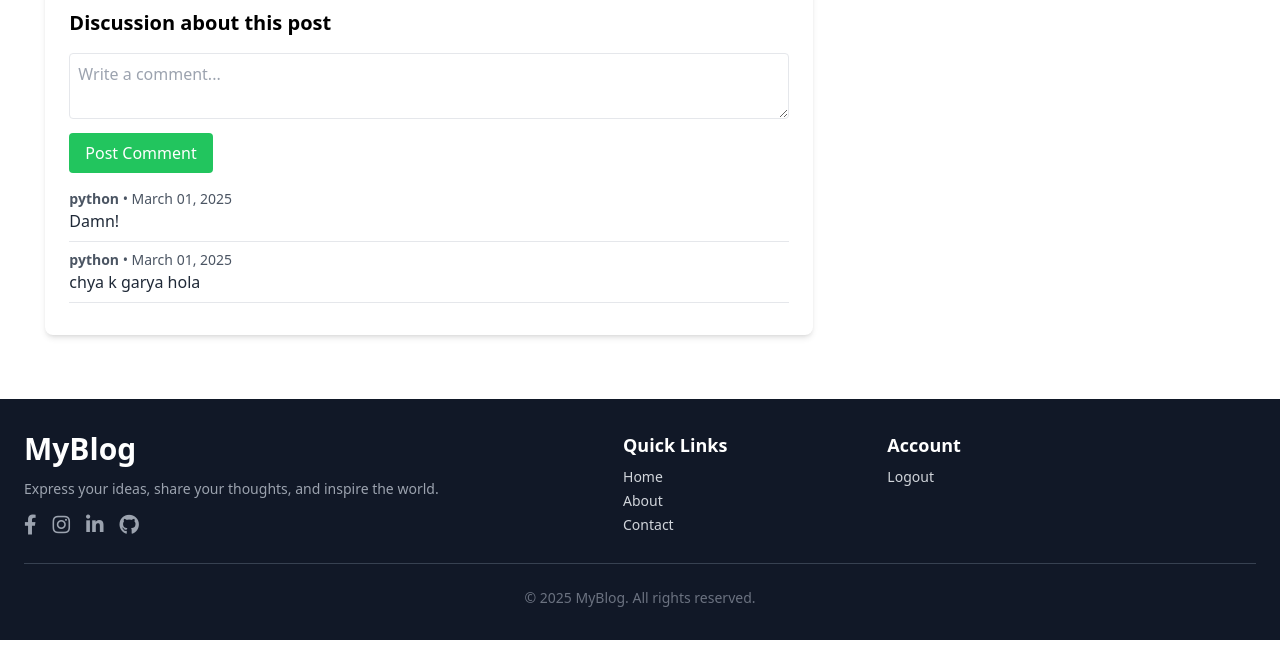
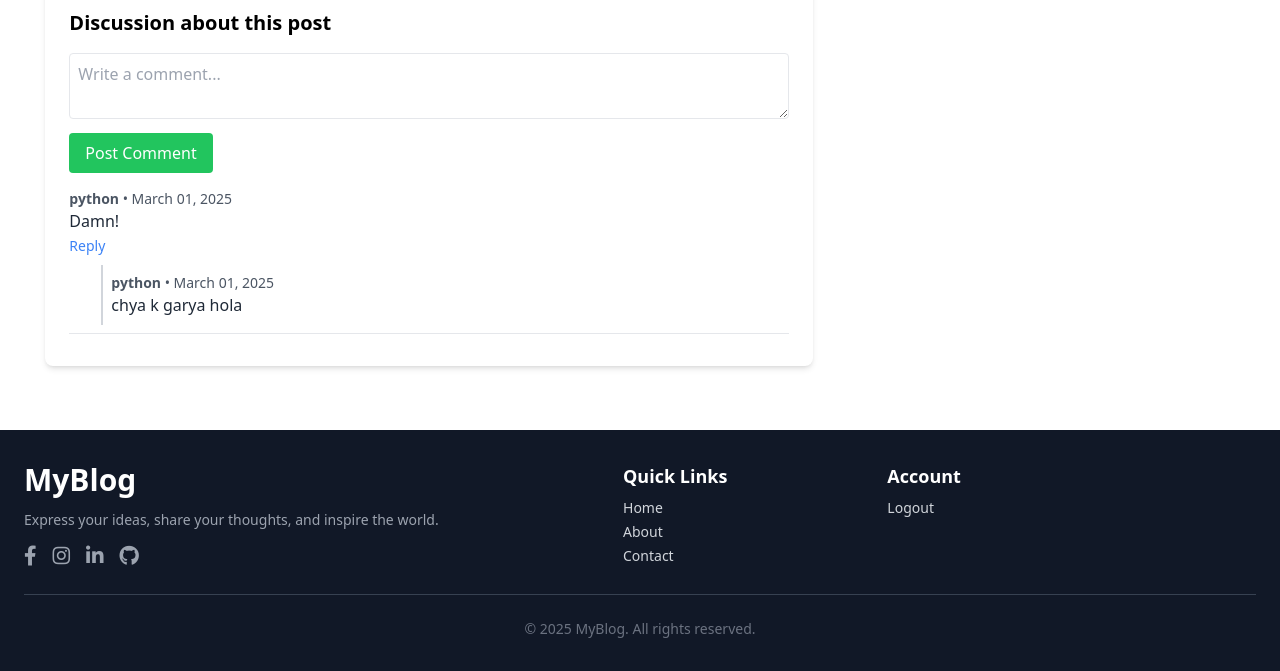
Before and after one commit to saradjung/BlogSite, a Django app: page /blog/1 in a window 1280 px wide. Shown: the part 1977-2648 px from the top of the page. Before the commit the page ends 2617 px from the top, so only its background shows below. Run offline with Django 5.2, Linux system fonts and the light colour scheme; a user stored in the database is signed in; data comes from the database, SQL or seed files in the repository; both versions use the stored data as it was after the commit; tables that the repository leaves empty hold one stand-in row (values such as "Sample post"); some libraries are stand-ins or nearby versions.

Commit message:
Implemented Comment Reply Feature For Authenticated User Only

```diff
--- a/blog_project/blog/models.py
+++ b/blog_project/blog/models.py
@@ -31,6 +31,10 @@ class Comment(models.Model):
     user = models.ForeignKey(User, on_delete=models.CASCADE)
     content = models.TextField()
     created_at = models.DateTimeField(auto_now_add=True)
+    parent = models.ForeignKey('self', null=True, blank=True, on_delete=models.CASCADE, related_name="replies")
+
+    def is_reply(self):
+        return self.parent is not None
 
     def __str__(self):
         return f"{self.user} commented on {self.post}"
--- a/blog_project/blog/templates/author_posts.html
+++ b/blog_project/blog/templates/author_posts.html
@@ -14,7 +14,6 @@
 
             <div class="p-4">
                 <h2 class="text-xl font-semibold text-gray-800 mt-2">{{ post.title }}</h2>
-            <p class="text-gray-700">{{ post.content|truncatechars:100 }}</p>
                 <a href="{% url 'blog' post.id %}" class="text-blue-500 hover:underline">Read More...</a>
             </div>
         </div>
@@ -23,5 +22,4 @@
         {% endfor %}
     </div>
 </div>
-</div>
 {% endblock %}
--- a/blog_project/blog/templates/singleblog.html
+++ b/blog_project/blog/templates/singleblog.html
@@ -2,7 +2,6 @@
 {% block title %}{{ post.title }}{% endblock %}
 
 {% block content %}
-
 <div class="container mx-auto flex flex-col md:flex-row gap-0">
     <div class="md:w-2/3">
         <div class="max-w-3xl mx-auto bg-white p-6 rounded-lg shadow-md mt-20" style="margin-right: 2.5rem;">
@@ -70,23 +69,48 @@
                     </form>
                 {% endif %}
             </div>
+
+
             <hr class="my-6">
+
             <div id="comment-section" class="mt-6">
                 <h2 class="text-xl font-semibold">Discussion about this post</h2>
+
                 {% if user.is_authenticated %}
                     <form action="{% url 'add_comment' post.id %}" method="POST" class="mt-4">
                         {% csrf_token %}
                         <textarea name="content" class="w-full p-2 border rounded" placeholder="Write a comment..." required></textarea>
+                        <input type="hidden" name="parent_id" value="">  <!-- Hidden field for replies -->
                         <button type="submit" class="mt-2 px-4 py-2 bg-green-500 text-white rounded">Post Comment</button>
                     </form>
                 {% else %}
                     <p><a href="{% url 'login' %}" class="text-blue-500">Log in</a> to comment.</p>
                 {% endif %}
+
                 <div class="mt-4">
-                    {% for comment in post.comments.all %}
+                    {% for comment in comments %}
                         <div class="border-b pb-2 mb-2">
                             <p class="text-sm text-gray-600"><strong>{{ comment.user.username }}</strong> • {{ comment.created_at|date:"F d, Y" }}</p>
                             <p class="text-gray-800">{{ comment.content }}</p>
+
+                            {% if user.is_authenticated %}
+                                <button class="text-blue-500 text-sm hover:underline reply-btn" data-comment-id="{{ comment.id }}">Reply</button>
+
+                                <form action="{% url 'add_comment' post.id %}" method="POST" class="hidden reply-form mt-2" data-parent-id="{{ comment.id }}">
+                                    {% csrf_token %}
+                                    <textarea name="content" class="w-full p-2 border rounded" placeholder="Write a reply..." required></textarea>
+                                    <input type="hidden" name="parent_id" value="{{ comment.id }}">
+                                    <button type="submit" class="mt-2 px-4 py-2 bg-blue-500 text-white rounded">Post Reply</button>
+                                </form>
+                            {% endif %}
+
+                            <!-- Display Replies -->
+                            {% for reply in comment.replies.all %}
+                                <div class="ml-8 mt-2 p-2 border-l-2 border-gray-300">
+                                    <p class="text-sm text-gray-600"><strong>{{ reply.user.username }}</strong> • {{ reply.created_at|date:"F d, Y" }}</p>
+                                    <p class="text-gray-800">{{ reply.content }}</p>
+                                </div>
+                            {% endfor %}
                         </div>
                     {% empty %}
                         <p class="text-gray-500">No comments yet.</p>
@@ -95,11 +119,10 @@
             </div>
         </div>
     </div>
-
     <aside class="md:w-1/3 space-y-8 mt-[100px]" >  <div class="bg-white p-4 shadow-lg rounded-lg">
-            <h3 class="text-xl font-semibold text-center border-b pb-2">Top Authors</h3>
-            <div class="space-y-4 mt-4">
-                {% for author_data in top_authors %}
+        <h3 class="text-xl font-semibold text-center border-b pb-2">Top Authors</h3>
+        <div class="space-y-4 mt-4">
+            {% for author_data in top_authors %}
                 {% if author_data.author %}
                     <a href="{% url 'author_posts' username=author_data.author %}" class="flex items-center space-x-4 hover:bg-gray-100 p-2 rounded-lg">
                         <div class="w-12 h-12 flex justify-center items-center bg-gray-300 rounded-full border-2 border-indigo-500">
@@ -131,5 +154,15 @@
     </aside>
 </div>
 
-
+<script>
+    document.querySelectorAll('.reply-btn').forEach(button => {
+        button.addEventListener('click', function() {
+            let parentId = this.getAttribute('data-comment-id');
+            let form = document.querySelector(`.reply-form[data-parent-id='${parentId}']`);
+            if (form) {
+                form.classList.toggle('hidden');
+            }
+        });
+    });
+</script>
 {% endblock %}
--- a/blog_project/blog/views.py
+++ b/blog_project/blog/views.py
@@ -34,7 +34,7 @@ def getBlog(request, post_id):
     post = Post.objects.get(id=post_id)
     post.views += 1
     post.save(update_fields=['views'])
-
+    comments = post.comments.filter(parent=None).prefetch_related('replies')
      # Fetch top authors (users who have written the most posts)
     top_authors = (Post.objects.values('author')  # Group by author (username)
     .annotate(post_count=Count('id'))  # Count posts per author
@@ -48,7 +48,7 @@ def getBlog(request, post_id):
         has_bookmarked = Bookmark.objects.filter(user=request.user, post=post).exists()
     else:
         has_bookmarked = False
-    return render(request, 'singleblog.html',{'post':post, 'has_bookmarked':has_bookmarked, 'top_authors': top_authors,
+    return render(request, 'singleblog.html',{'post':post,'comments': comments, 'has_bookmarked':has_bookmarked, 'top_authors': top_authors,
         'top_tags': top_tags})
 
 def all_blogs(request):
@@ -125,8 +125,13 @@ def add_comment(request, post_id):
     post = get_object_or_404(Post, id=post_id)
     if request.method == "POST":
         content = request.POST.get("content")
+        parent_id = request.POST.get("parent_id")  # Get parent comment ID (if it exists)
         if content:
-            Comment.objects.create(post=post, user=request.user, content=content)
+            parent_comment = None
+            if parent_id:
+                parent_comment = get_object_or_404(Comment, id=parent_id)  # fetches parent comment
+            # create new comment (either main or reply)
+            Comment.objects.create(post=post, user=request.user, content=content, parent=parent_comment)
     return redirect("blog", post_id=post.id)
 
 #likes post only if user is logged in
```
Also changed, not shown: blog_project/blog/migrations/0002_comment_parent.py (added), blog_project/db.sqlite3, blog_project/media/blog_images/pic_aQx63wM.jpeg (added). Lines whose indentation alone changed are shown as unchanged.
